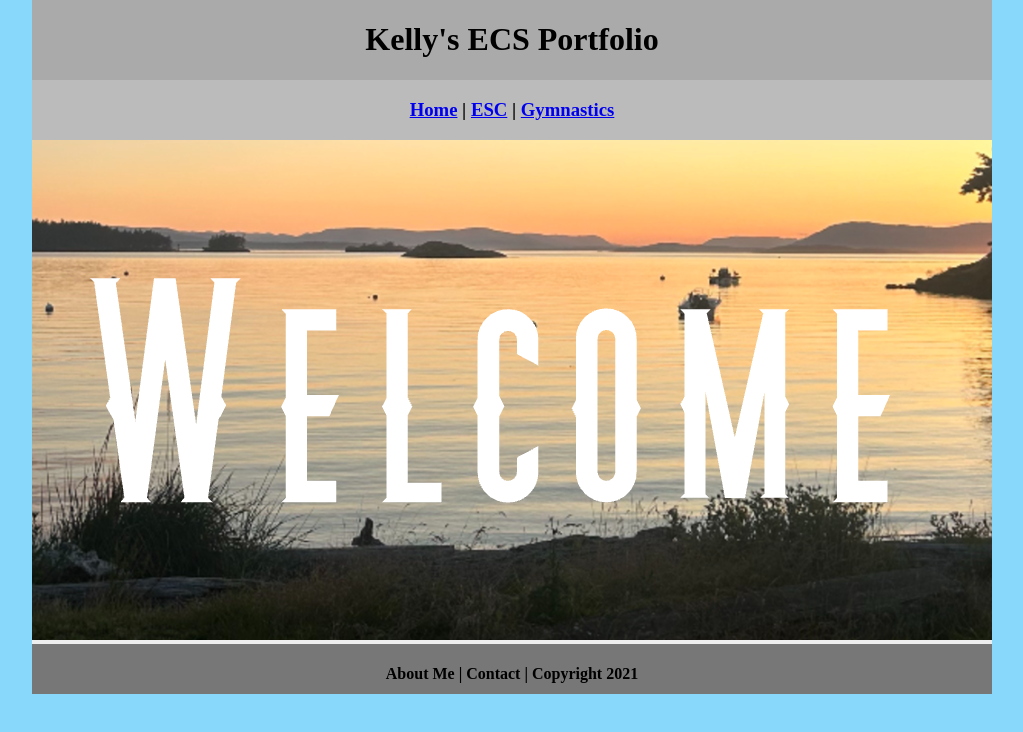
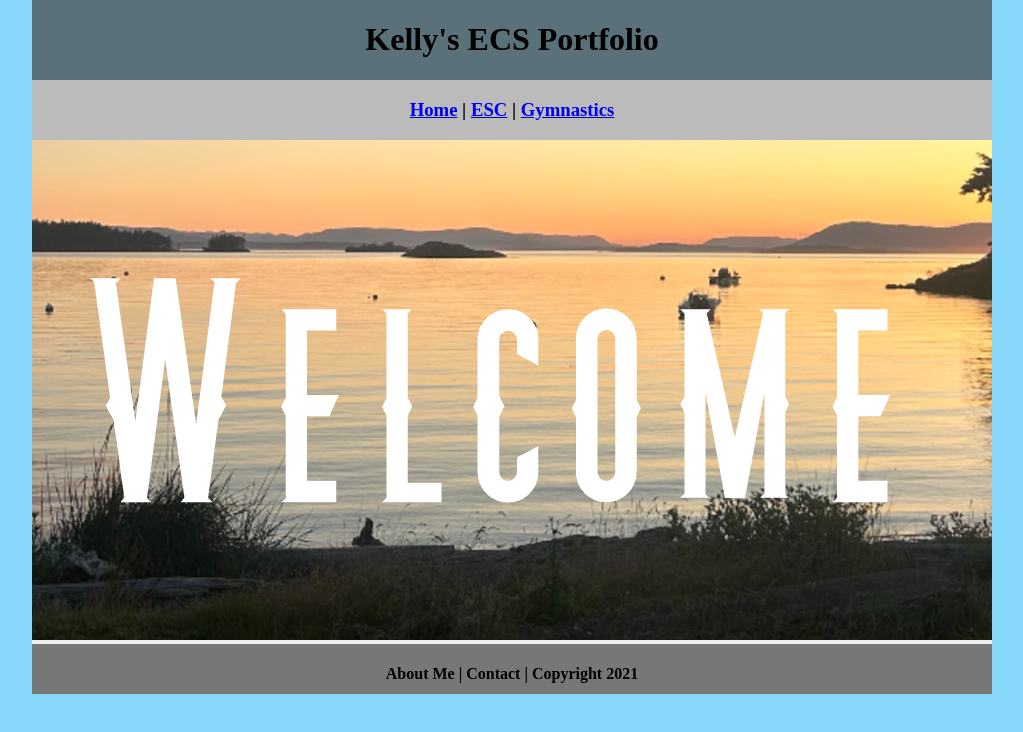
Before and after one commit to kellya22/ecsportfolio, a plain HTML site: page index.html in a window 1280 px wide. Shown: the whole page, without its empty margins (128-1151 px from the left). Drawn offline with Linux system fonts and the light colour scheme.

Commit message:
Update myCSS.css

```diff
--- a/myCSS.css
+++ b/myCSS.css
@@ -11,7 +11,7 @@ body {
 	margin: 0 auto;
 }
 .header {
-	background: #AAAAAA;
+	background: #5B717A;
 	text-align: center;
 	margin: 0px;
 	padding: 5;
```
